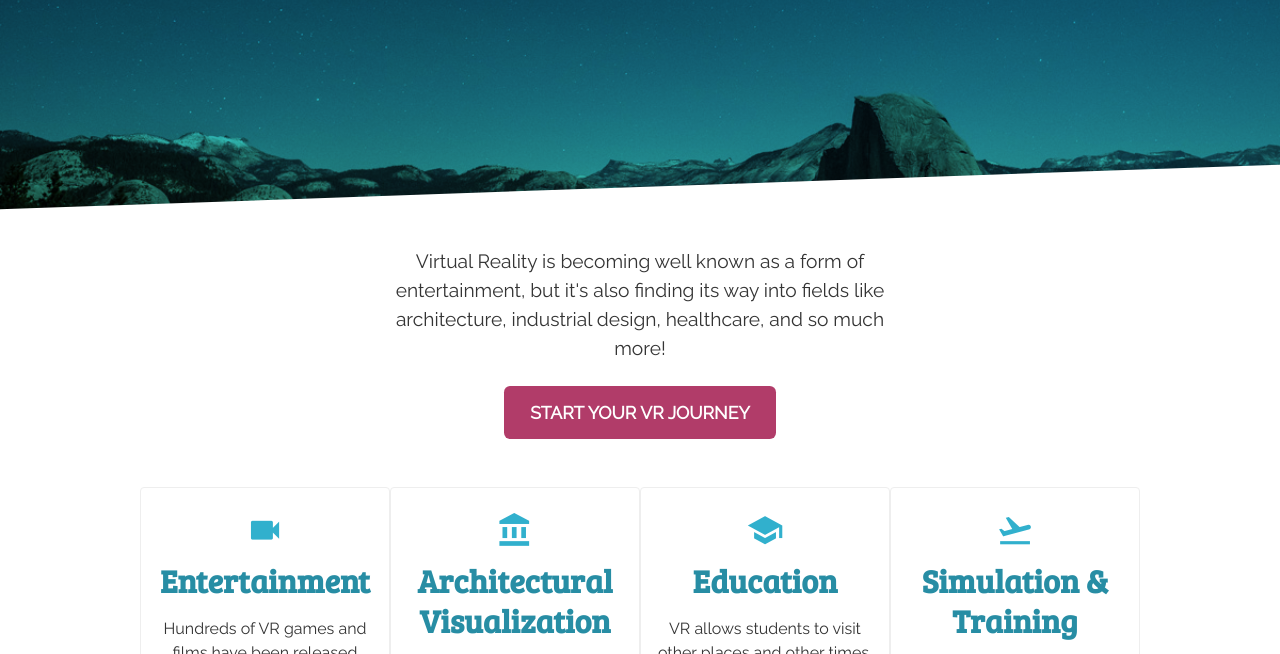
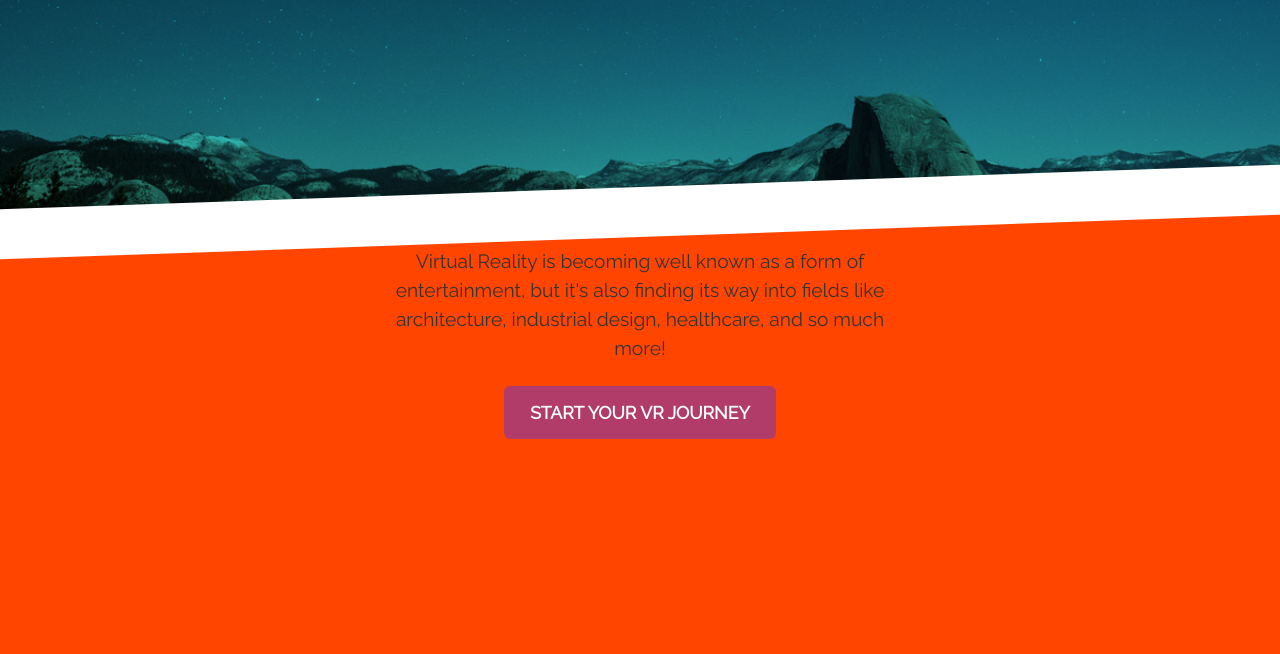
Before and after one commit to Hamadrial/Demo-Website-VirtualReality, a website: page index.html in a window 1280 px wide. Shown: the part 248-902 px from the top of the page. Drawn offline with nearby package versions, Linux system fonts and the light colour scheme; files that its build step writes are made by us from their sources.

Commit message:
added node-sass

```diff
--- a/index.html
+++ b/index.html
@@ -27,15 +27,20 @@
       </div> <!-- /.inner -->
     </header>
 
+    <section class="about">
       <div class="intro">
         <p>
-        Virtual Reality is becoming well known as a form of entertainment, but it's also finding its way into fields like architecture, industrial design, healthcare, and so much more!
+          Virtual Reality is becoming well known as a form of entertainment, but it's also finding its way into fields like architecture,
+          industrial design, healthcare, and so much more!
         </p>
 
         <a target="_blank" class="btn btn-callout" href="https://www.oculus.com/rift/">
           Start Your VR Journey
         </a>
-    </div> <!-- /.intro -->
+      </div>
+      <!-- /.intro -->
+    </section>
+    <!-- /.about -->
 
     <div class="main-content">
       <div class="card">
--- a/scss/partials/_main-styles.scss
+++ b/scss/partials/_main-styles.scss
@@ -88,6 +88,12 @@ a {
 }
 
 /* COMPONENTS ----------------------------------------------- */
+
+.about {
+  height: 95vh;
+  min-height: 61.75rem;
+  background-color: orangered;
+}
 
 .main-nav {
   margin-top: 1em;
```
Also changed, not shown: package.json (added, +22 -0 lines), README.md, 1 other file. Lines whose indentation alone changed are shown as unchanged.
